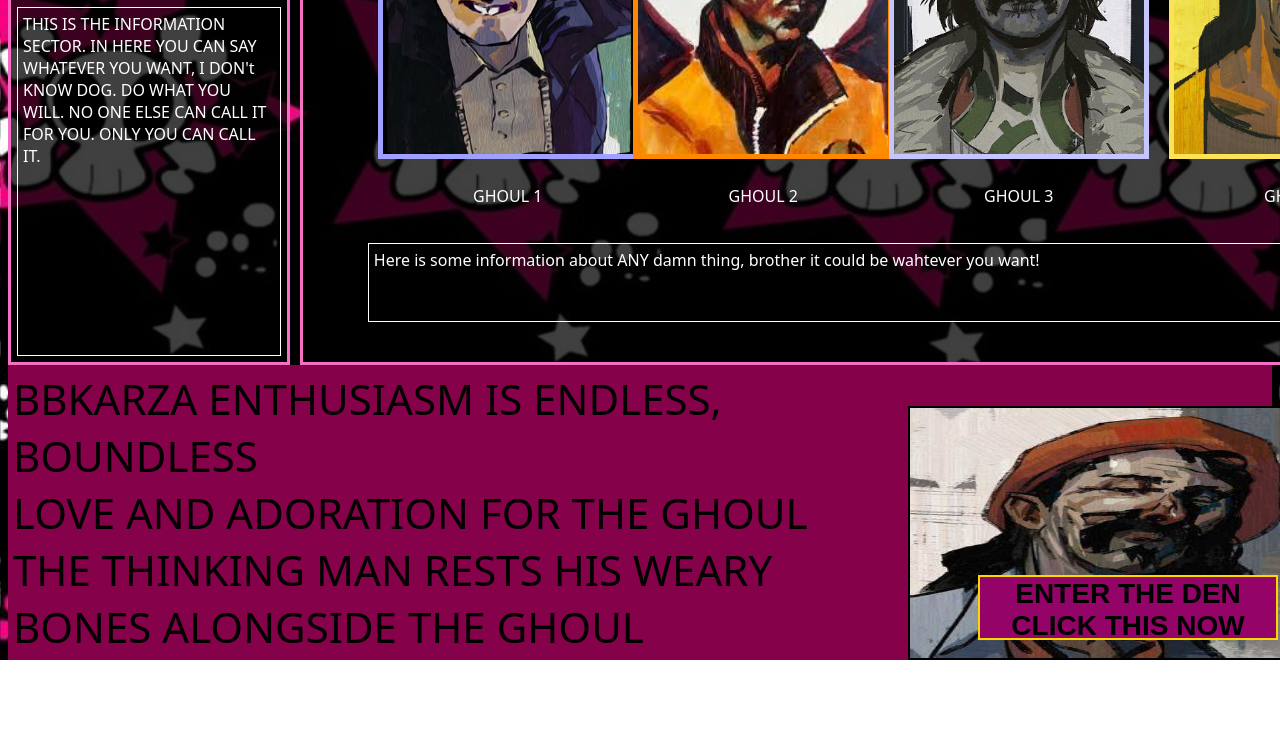
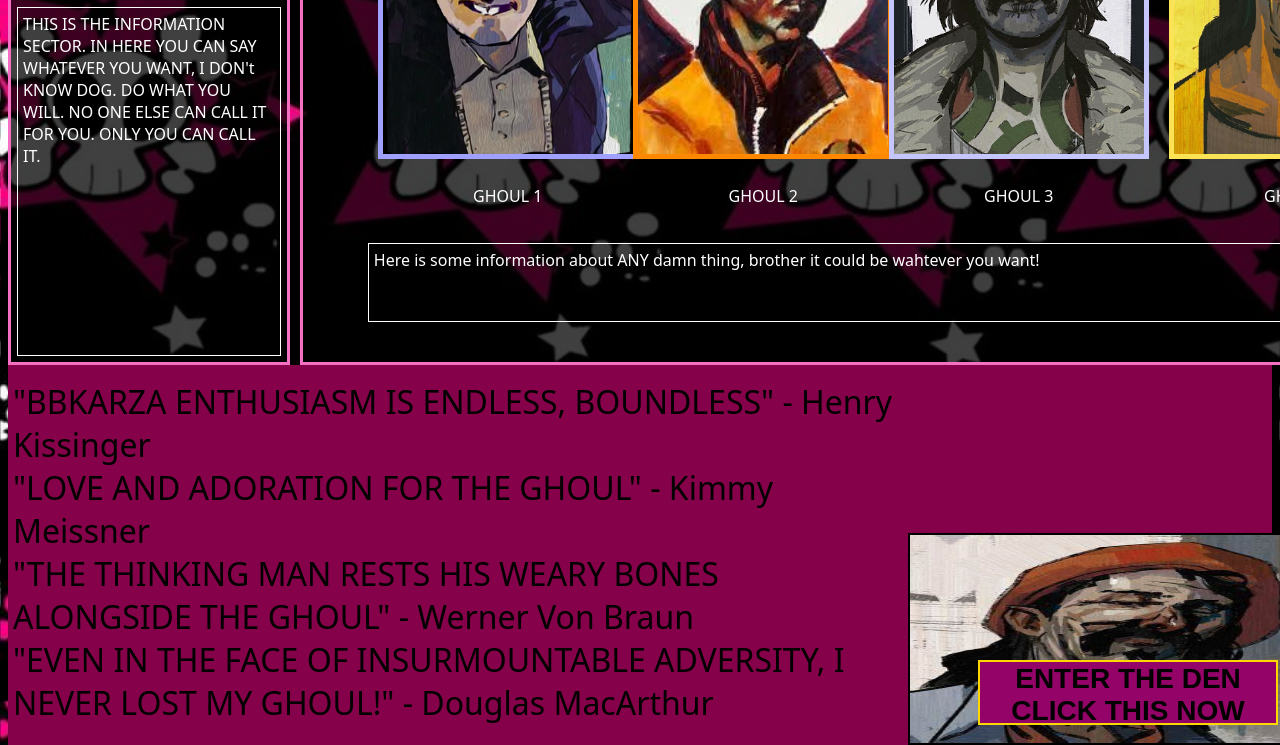
Before and after one commit to csinnott2/Head-Ghoul-House, a plain HTML site: page index.html in a window 1280 px wide. Shown: the part 259-1004 px from the top of the page. Before the commit the page ends 919 px from the top, so only its background shows below. Drawn offline with Linux system fonts and the light colour scheme.

Commit message:
Quotes added

```diff
--- a/index.html
+++ b/index.html
@@ -58,10 +58,13 @@
     <div class="bigbottom">
   <div class="text-container">
     <p class="message">
-      BBKARZA ENTHUSIASM IS ENDLESS, BOUNDLESS<br>
-      LOVE AND ADORATION FOR THE GHOUL<br>
-      THE THINKING MAN RESTS HIS WEARY BONES ALONGSIDE
-      THE GHOUL
+        <ul class = "message">
+            <li>"BBKARZA ENTHUSIASM IS ENDLESS, BOUNDLESS" - Henry Kissinger</li>
+            <li>"LOVE AND ADORATION FOR THE GHOUL" - Kimmy Meissner<br></li>
+            <li>"THE THINKING MAN RESTS HIS WEARY BONES ALONGSIDE THE GHOUL" - Werner Von Braun</li>
+            <li>"EVEN IN THE FACE OF INSURMOUNTABLE ADVERSITY, I NEVER LOST MY GHOUL!" - Douglas MacArthur</li>
+
+        </ul>
     </p>
   </div>
   <div class="image-wrapper">
--- a/styles.css
+++ b/styles.css
@@ -153,7 +153,7 @@ body{
 .message{
     display: flex;
     flex: 1 1 8%;
-    font-size: 42px;
+    font-size: 32px;
     flex-wrap: wrap;
     margin: 0;
     padding: 5px;
@@ -163,7 +163,7 @@ body{
     flex: 1;
     width: 400px;
     height: auto;
-    max-height: 250px;
+    max-height: 26vh;
     display: block;
     border: 2px solid black;
 
```
